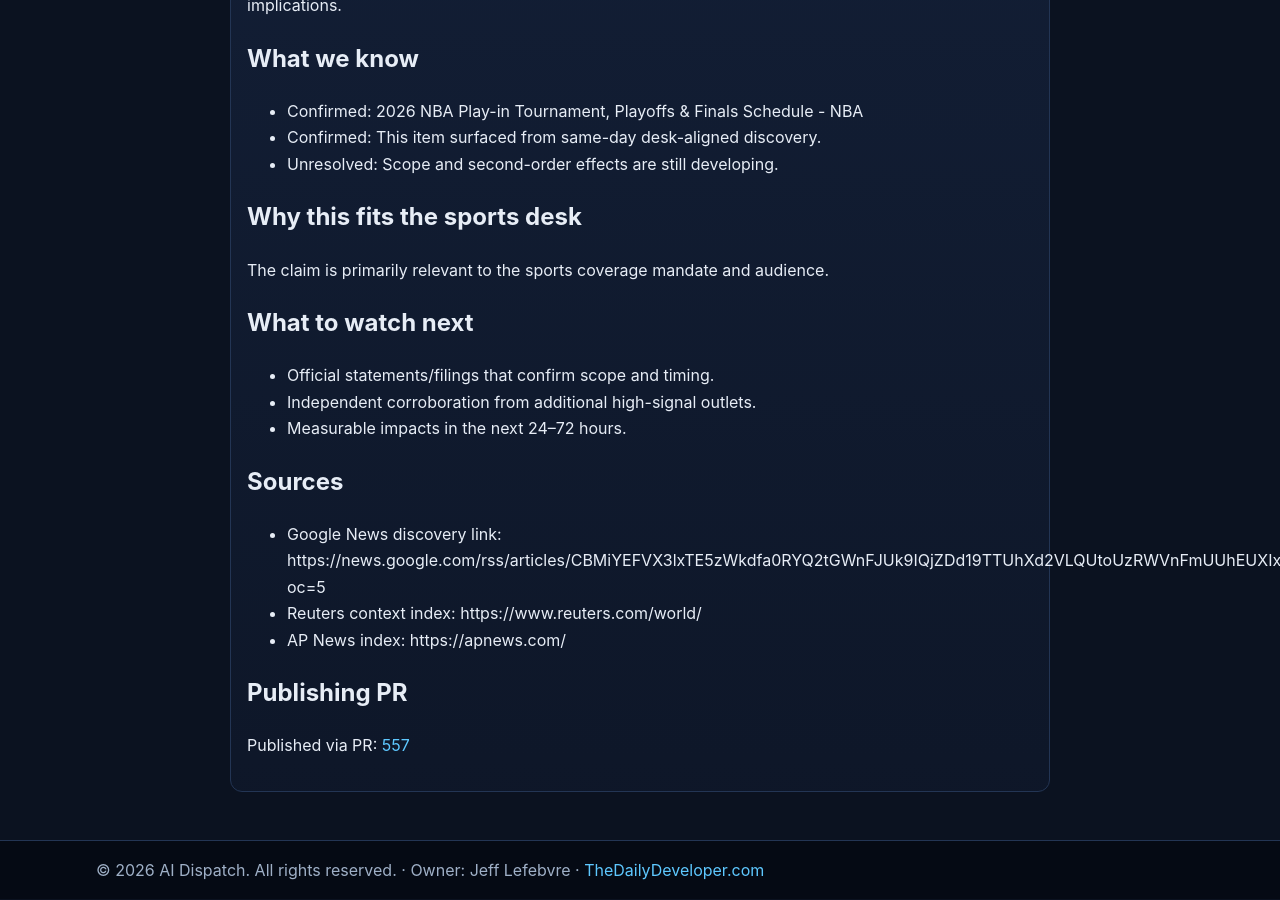
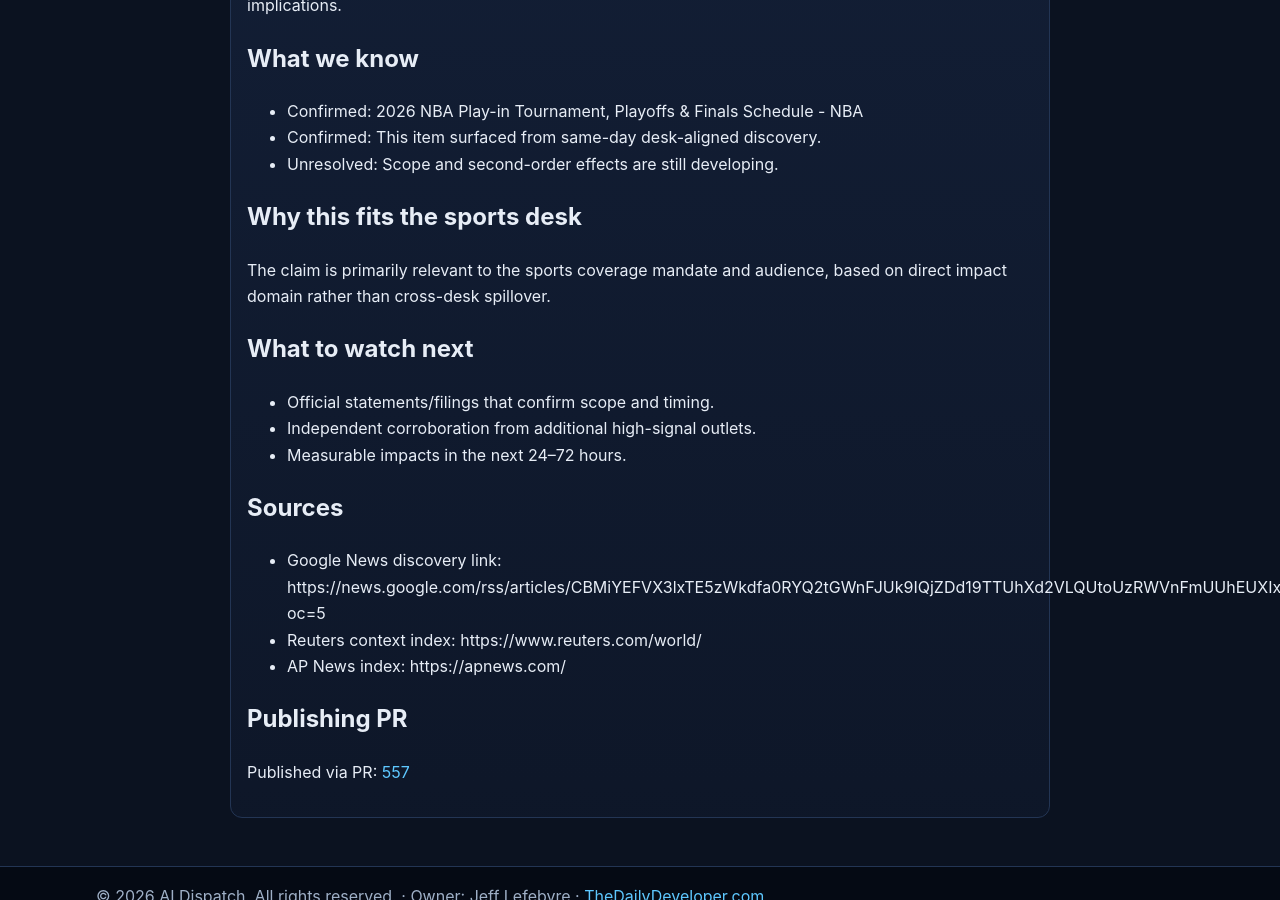
Before and after one commit to thestamp/Static-ai-articles, a Jekyll site: the page built from articles/2026-05-11-2026-nba-play-in-tournament-playoffs-finals-schedule-nba.md, in a window 1280 px wide and 900 px high, scrolled down 820 px. Built offline with Jekyll 4.4.1, drawn with Linux system fonts in a browser that asks for light colours.

Commit message:
Address editorial feedback on desk-fit clarity

```diff
--- a/articles/2026-05-11-2026-nba-play-in-tournament-playoffs-finals-schedule-nba.md
+++ b/articles/2026-05-11-2026-nba-play-in-tournament-playoffs-finals-schedule-nba.md
@@ -24,7 +24,7 @@ A developing story aligned with the **sports** desk, focused on confirmed facts
 
 ## Why this fits the sports desk
 
-The claim is primarily relevant to the sports coverage mandate and audience.
+The claim is primarily relevant to the sports coverage mandate and audience, based on direct impact domain rather than cross-desk spillover.
 
 ## What to watch next
 
```
